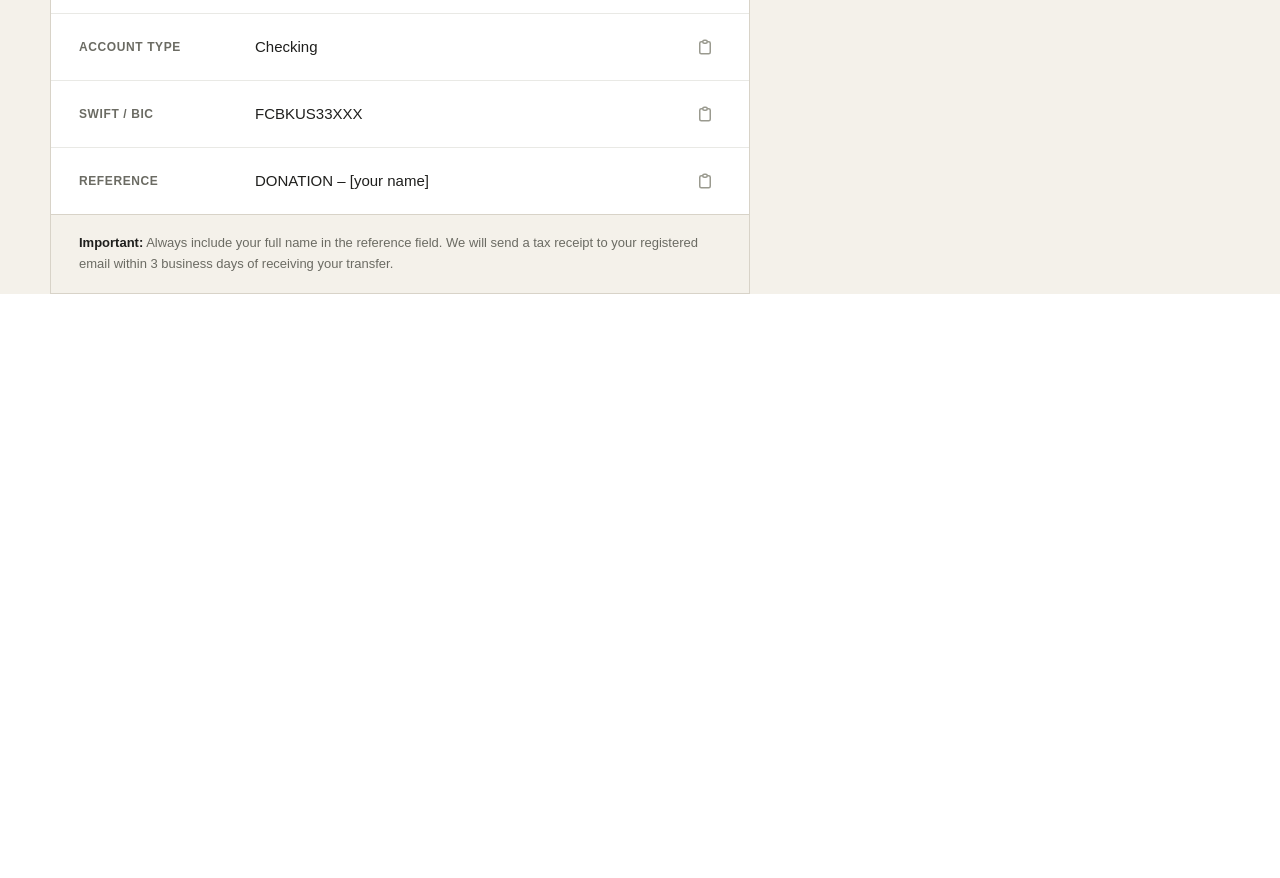
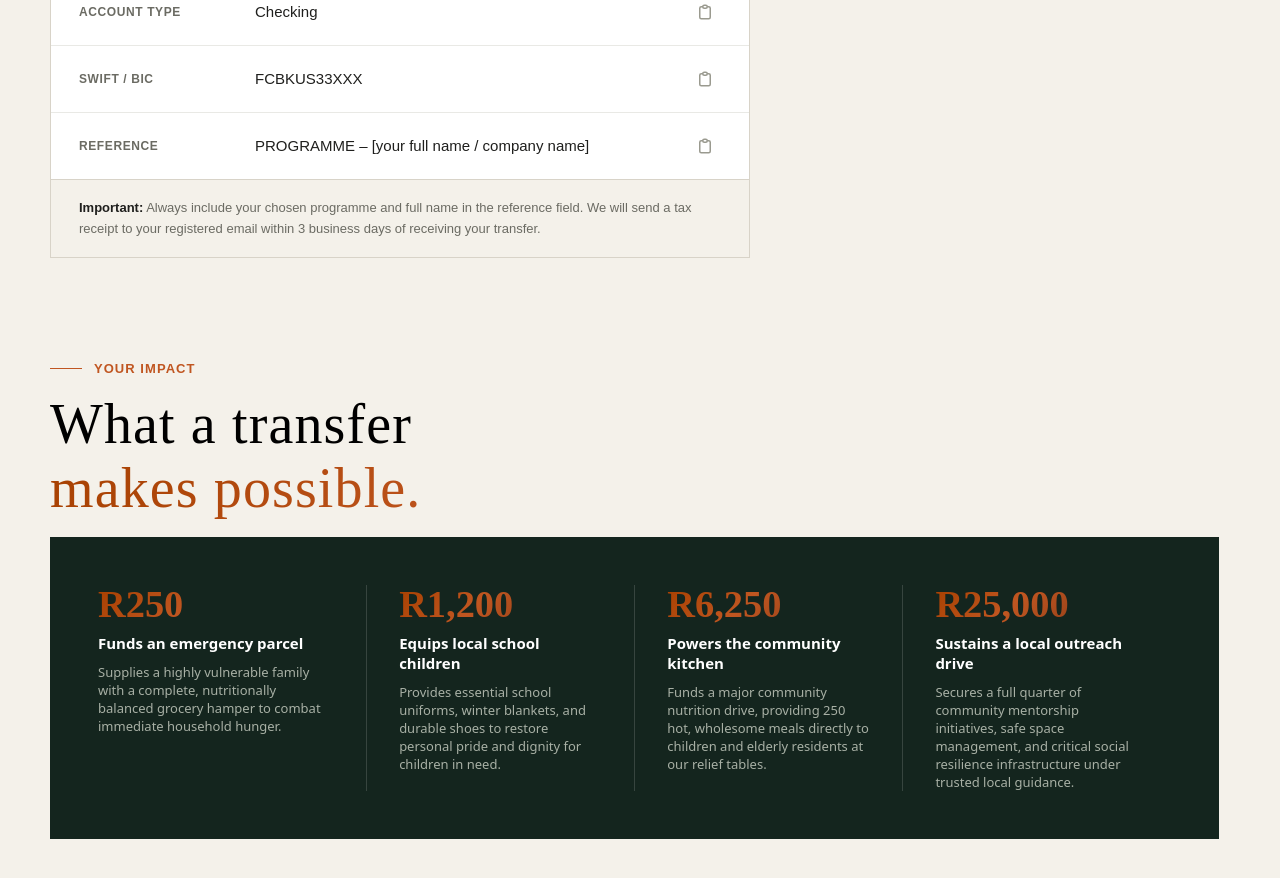
Before and after one commit to Ashton607/npo, a React (Vite) app: page /donate in a window 1280 px wide. Shown: the part 1260-2138 px from the top of the page. Before the commit the page ends 1554 px from the top, so only its background shows below. Built offline with nearby package versions, Linux system fonts and the light colour scheme.

Commit message:
Completed: donate bank details and impact section

```diff
--- a/src/components/donate/Donate.css
+++ b/src/components/donate/Donate.css
@@ -152,7 +152,7 @@
 .bank-details{
   display: flex;
   flex-direction: column;
-  margin-top: 8%;
+  margin-top: 3%;
   width: 100%;
   background-color: #F4F1EA;
 }
@@ -167,6 +167,7 @@
   font-size: 1rem;
   font-weight: 400;
   line-height: 1.8;
+  width: 80%;
   color: #616161;
   margin-bottom: 100px;
 }
@@ -294,3 +295,82 @@
 .bank-card-footer strong {
   color: #1F1F1D;
 }
+
+/*Impact section*/
+.donate-impact{
+  display: flex;
+  flex-direction: column;
+  margin-top: 8%;
+  width: 100%;
+  background-color: #F4F1EA;
+}
+.donate-impact-content{
+  display: flex;
+  flex-direction: column;
+  gap: 1rem;
+  margin-left: 50px;
+}
+.donate-impact-title{
+  font-size: clamp(2.8rem, 6vw, 3.5rem);
+  font-weight: 400;
+  line-height: 1.15;
+  color: #000000;
+  margin: 0;
+  letter-spacing: 0.02em;
+}
+.donate-impact-title .line1 {
+  display: block;
+}
+.donate-impact-title .line2 {
+  display: block;
+  background: linear-gradient(135deg, #a74000 0%, #C05621 40%, #7A3313 100%);
+  -webkit-background-clip: text;
+  -webkit-text-fill-color: transparent;
+  background-clip: text;
+}
+.donate-impact-method {
+  display: flex;
+  width: 95%;
+  background-color: #14251E;
+  padding: 48px;
+  box-sizing: border-box;
+  margin-bottom: 50px;
+}
+
+.donate-impact-item {
+  flex: 1 1 25%;
+  display: flex;
+  flex-direction: column;
+  gap: 10px;
+  padding: 0 32px;
+  border-left: 1px solid rgba(255, 255, 255, 0.15);
+}
+
+.donate-impact-item:first-child {
+  border-left: none;
+  padding-left: 0;
+}
+
+.donate-impact-number {
+  font-optical-sizing: auto;
+  font-weight: 600;
+  font-size: clamp(32px, 3vw, 44px);
+  line-height: 1;
+  background: linear-gradient(135deg, #a74000 0%, #C05621 40%, #7A3313 100%);
+  -webkit-background-clip: text;
+  -webkit-text-fill-color: transparent;
+  background-clip: text;
+}
+
+.donate-impact-label {
+  font-family:system-ui, -apple-system, BlinkMacSystemFont, 'Segoe UI', Roboto, Oxygen, Ubuntu, Cantarell, 'Open Sans', 'Helvetica Neue', sans-serif;
+  font-size: 15px;
+  font-weight: 600;
+  color: #FFFFFF;
+}
+
+.donate-impact-caption {
+  font-family:system-ui, -apple-system, BlinkMacSystemFont, 'Segoe UI', Roboto, Oxygen, Ubuntu, Cantarell, 'Open Sans', 'Helvetica Neue', sans-serif;
+  font-size: 13px;
+  color: #A8B0A5;
+}
--- a/src/components/donate/Donate.jsx
+++ b/src/components/donate/Donate.jsx
@@ -8,17 +8,17 @@ import { HiOutlineClipboard, HiOutlineClipboardCheck } from 'react-icons/hi'
 const Donate = () => {
 const moneyBreakdown = [
   { percent: 87, width: '100%', label: 'Direct program delivery' },
-  { percent: 9, width: '35%', label: 'Local staff & operations' },
-  { percent: 4, width: '15%', label: 'Reporting & compliance' },
+  { percent: 9, width: '35%', label: 'Pastoral Oversight & Local Operations' },
+  { percent: 4, width: '15%', label: 'CSI Compliance & Reporting' },
 ]
 
 const bankFields = [
   { label: 'Account name', value: 'Deon Ellison Foundation' },
   { label: 'Account number', value: '4471 8823 9900 1142' },
-  { label: 'Routing number', value: '021 000 021' },
+  { label: 'BRANCH CODE', value: '021 000 021' },
   { label: 'Account type', value: 'Checking' },
   { label: 'SWIFT / BIC', value: 'FCBKUS33XXX' },
-  { label: 'Reference', value: 'DONATION – [your name]' },
+  { label: 'Reference', value: 'PROGRAMME – [your full name / company name]' },
 ]
 
 const [copiedField, setCopiedField] = useState(null)
@@ -76,6 +76,8 @@ const [copiedField, setCopiedField] = useState(null)
         </div>
 
       </div>
+
+    {/*Bank Transfer*/}
     <div className="bank-details">
     <div className="bank-details-content">
       <span className="donate-badge">
@@ -94,7 +96,7 @@ const [copiedField, setCopiedField] = useState(null)
       <div className="bank-card">
       <div className="bank-card-header">
         <div className="bank-header-text">
-          <span className="bank-country-eyebrow">Northern Cape</span>
+          <span className="bank-country-eyebrow">Northern Cape, Douglas 8730</span>
           <h3 className="bank-name">Standard Bank</h3>
           <p className="bank-address"> Douglas Sentrum, 16 Loch St, Douglas, 8730</p>
         </div>
@@ -122,11 +124,58 @@ const [copiedField, setCopiedField] = useState(null)
       </div>
 
       <div className="bank-card-footer">
-        <strong>Important:</strong> Always include your full name in the
+        <strong>Important:</strong> Always include your chosen programme and full name in the
         reference field. We will send a tax receipt to your registered email
         within 3 business days of receiving your transfer.
       </div>
     </div>
+
+    </div>
+    </div>
+
+    {/*Donation Impact*/}
+    <div className="donate-impact">
+    <div className="donate-impact-content">
+    <span className="donate-badge">
+    <span className="badge-line"></span>
+     your impact
+    </span>
+
+    <h2 className="donate-impact-title">
+    <span className="line1">What a transfer</span>
+    <span className="line2">makes possible.</span>
+    </h2>
+
+    <div className="donate-impact-method">
+    {/*The Scale Metric*/}
+    <div className="donate-impact-item">
+    <span className="donate-impact-number">R250</span>
+    <span className="donate-impact-label">Funds an emergency parcel</span>
+    <span className="donate-impact-caption">Supplies a highly vulnerable family with a complete,
+    nutritionally balanced grocery hamper to combat immediate household hunger.</span>
+    </div>
+    {/*The Integrity Metric*/}
+   <div className="donate-impact-item">
+    <span className="donate-impact-number">R1,200</span>
+    <span className="donate-impact-label">Equips local school children</span>
+    <span className="donate-impact-caption">Provides essential school uniforms, winter blankets, and
+    durable shoes to restore personal pride and dignity for children in need.</span>
+   </div>
+   {/*The Cost Metric*/}
+   <div className="donate-impact-item">
+    <span className="donate-impact-number">R6,250</span>
+    <span className="donate-impact-label">Powers the community kitchen</span>
+    <span className="donate-impact-caption">Funds a major community nutrition drive, providing 250 hot,
+    wholesome meals directly to children and elderly residents at our relief tables.</span>
+   </div>
+    {/*The Growth Target Metric*/}
+   <div className="donate-impact-item">
+    <span className="donate-impact-number">R25,000</span>
+    <span className="donate-impact-label">Sustains a local outreach drive</span>
+    <span className="donate-impact-caption">Secures a full quarter of community mentorship initiatives, safe space
+    management, and critical social resilience infrastructure under trusted local guidance.</span>
+   </div>
+   </div>
 
     </div>
     </div>
```
